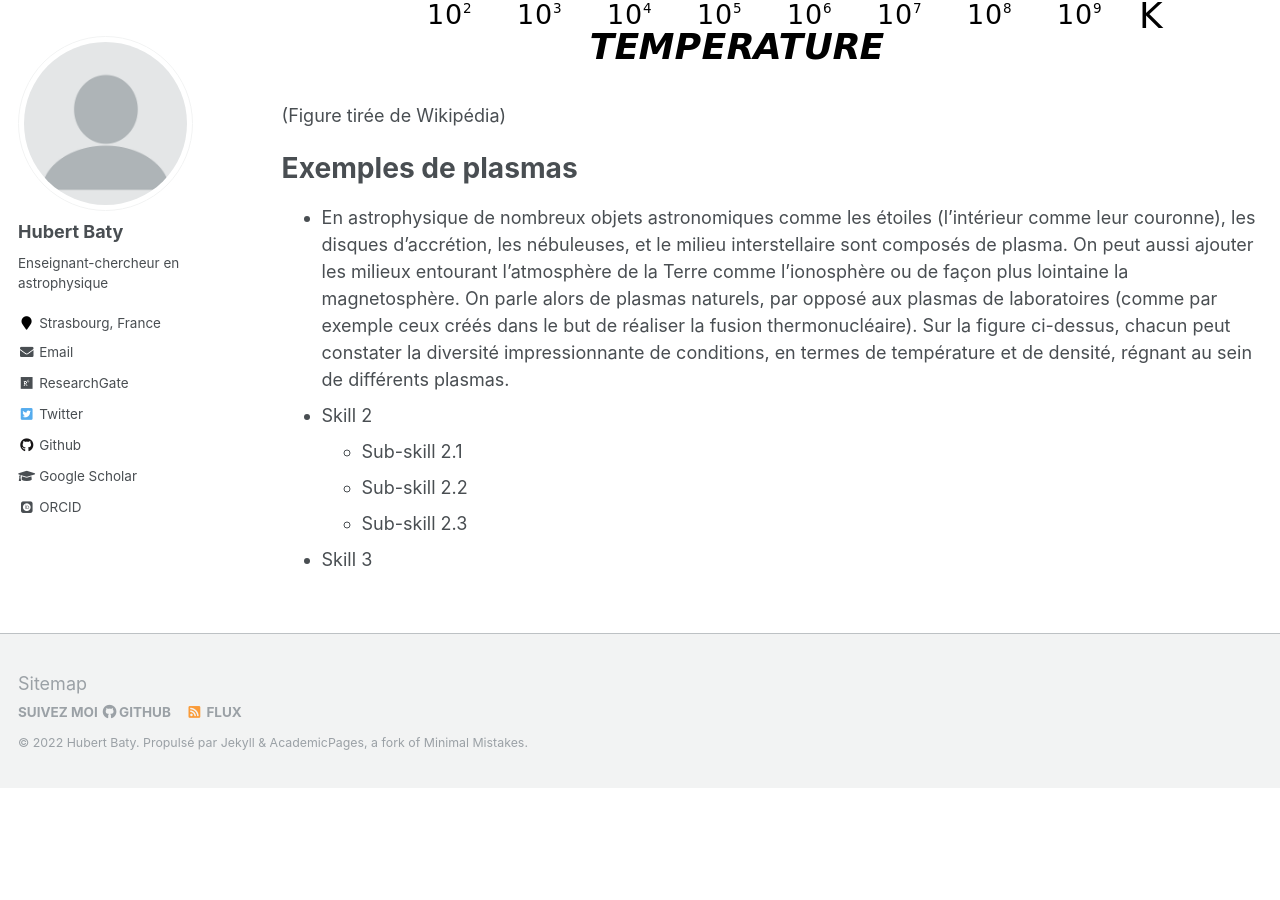
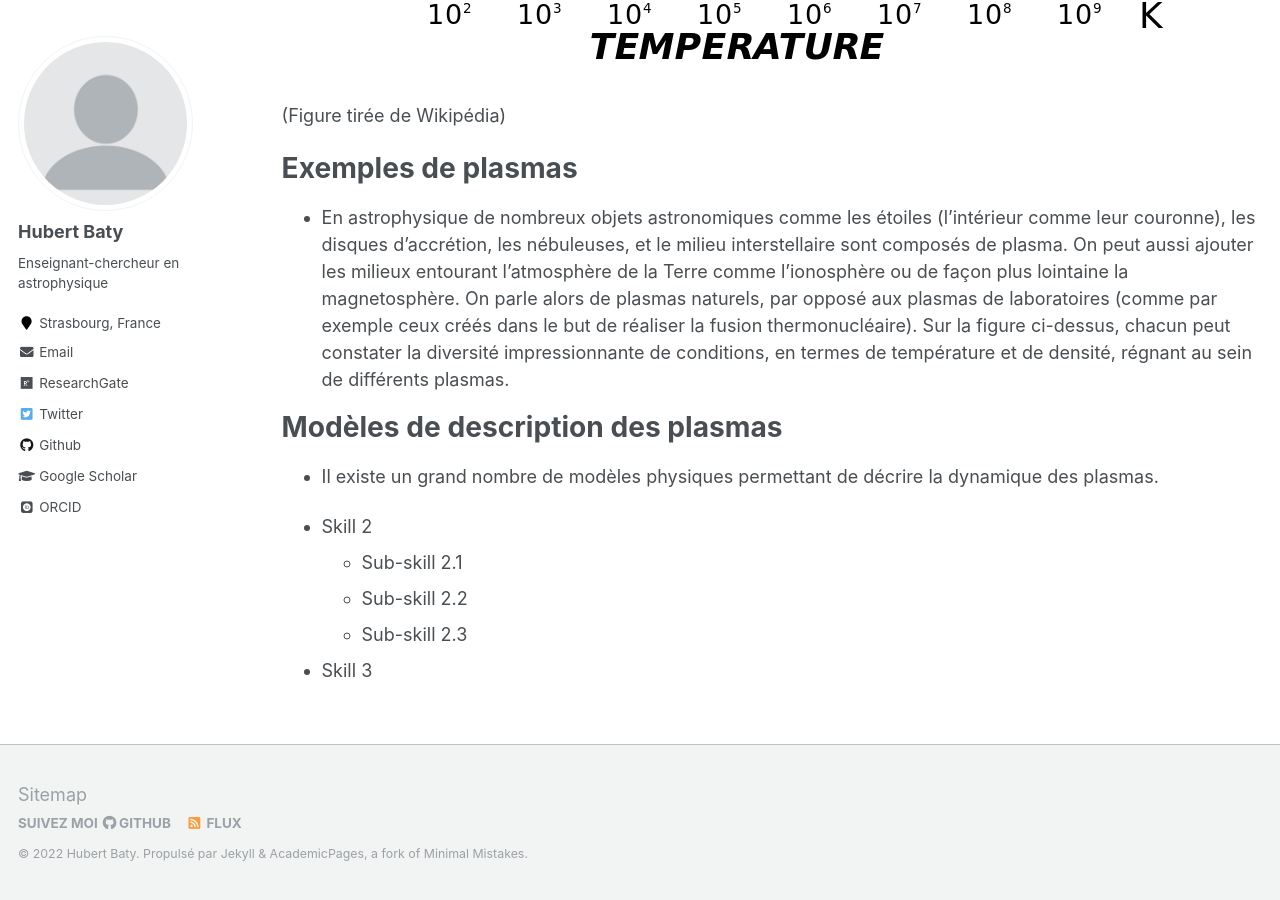
Before and after one commit to hubertbaty/hubertbaty.github.io, a Jekyll site: the page built from _pages/plasma.md, in a window 1280 px wide and 900 px high, scrolled down 2306 px. Built offline with Jekyll 4.4.1, drawn with Linux system fonts in a browser that asks for light colours; some web fonts are replaced; formulas are drawn with MathJax 3; before the commit the page ends 3095 px from its top, so only the background shows below that.

Commit message:
Update plasma.md

```diff
--- a/_pages/plasma.md
+++ b/_pages/plasma.md
@@ -41,6 +41,13 @@ Exemples de plasmas
 * En astrophysique de nombreux objets astronomiques comme les étoiles (l'intérieur comme leur couronne), les disques d'accrétion, les nébuleuses, et le milieu interstellaire sont composés
 de plasma. On peut aussi ajouter les milieux entourant l'atmosphère de la Terre comme l'ionosphère ou de façon plus lointaine la magnetosphère. On parle alors de plasmas naturels, par opposé aux plasmas de laboratoires (comme par exemple ceux créés dans le but de réaliser la fusion
 thermonucléaire). Sur la figure ci-dessus, chacun peut constater la diversité impressionnante de conditions, en termes de température et de densité, régnant au sein de différents plasmas.
+
+
+
+Modèles de description des plasmas
+======
+* Il existe un grand nombre de modèles physiques permettant de décrire la dynamique des plasmas.
+
 * Skill 2
   * Sub-skill 2.1
   * Sub-skill 2.2
```
